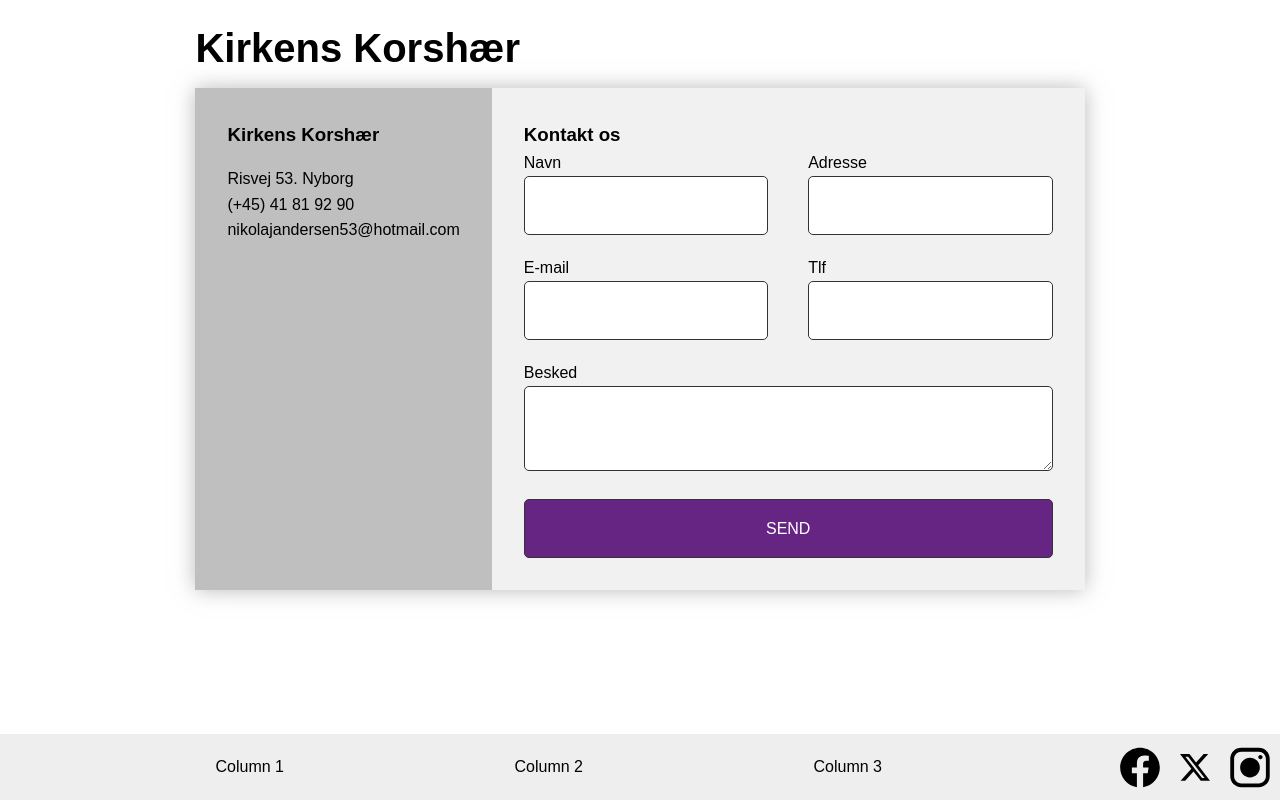
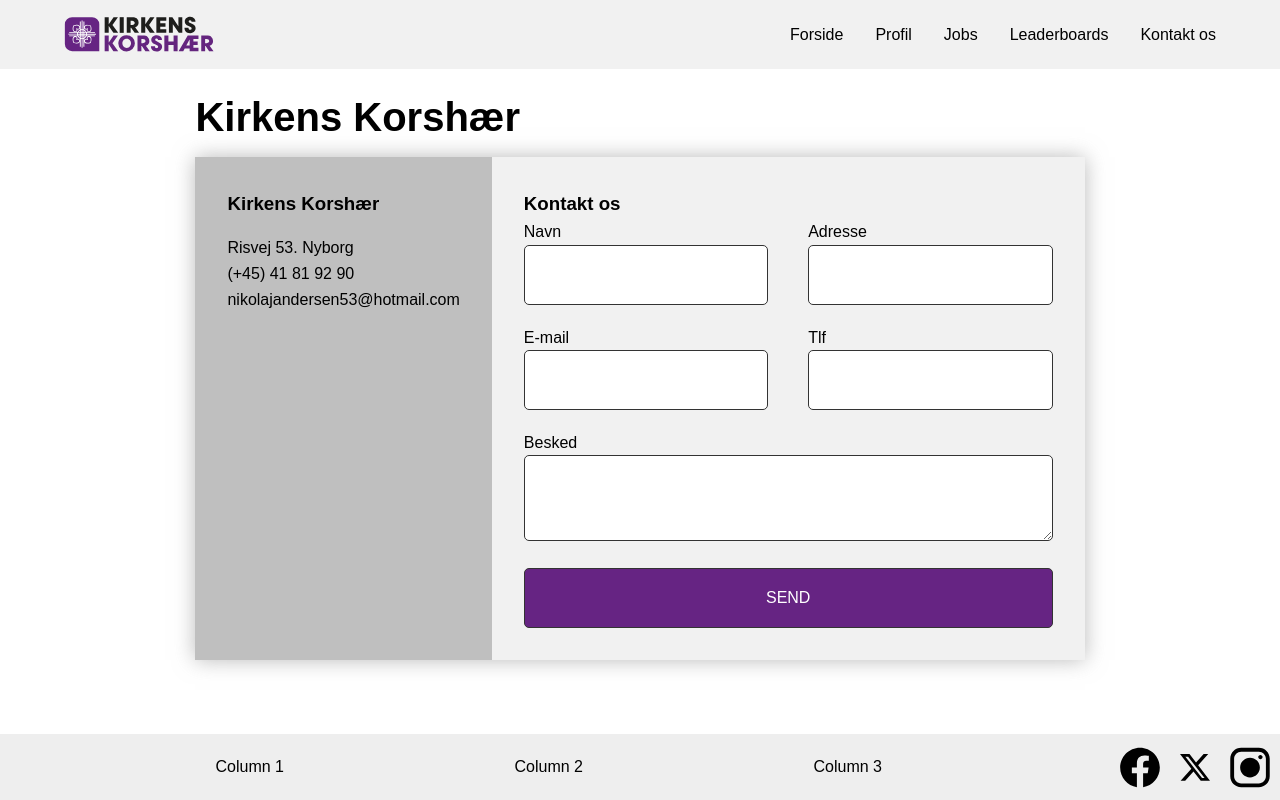
Before and after one commit to LucasMejer/Projekt4, a plain HTML site: page Kontakt.html in a window 1280 px wide. Drawn offline with Linux system fonts and the light colour scheme.

Commit message:
faq og kontakt done

```diff
--- a/Kontakt.html
+++ b/Kontakt.html
@@ -5,12 +5,20 @@
     <meta charset="UTF-8">
     <meta name="viewport" content="width=device-width, initial-scale=1.0">
     <title>Kontakt</title>
-    <script src="js/script.js"></script>
+
     <link rel="stylesheet" href="css/reset.css" />
     <link rel="stylesheet" href="css/style.css" />
 
 </head>
 <body>
+  <header>
+    <img src="images/kirkenskorshaerlogo.svg" alt="Kirkens Korshaer's Logo" class="logo" id="logoFade">
+    <nav>
+        <ul id="menuUL">
+        </ul>
+    </nav>
+</header>
+
     <div class="contact">
         <h1 class="contact__brand"> Kirkens Korshær</h1>
         <div class="contact__wrapper">
@@ -59,7 +67,7 @@
 
     </div>
 </div>
-
+   <script src="js/script.js"></script>
 <footer>
   <div class="footer-content">
       <div class="footer-column">Column 1</div>
--- a/css/style.css
+++ b/css/style.css
@@ -3,6 +3,11 @@
 :root {
     --purple: #68237C;
     --grey: #F1F1F1;
+    --main-bg-color: #ffffff;
+    --secondary-bg-color: #242424;
+    --main-text-color: #000000;
+    --main-text-font: sans-serif;
+
 }
 
 * {
```
Also changed, not shown: faq.html (+7 -0 lines).
